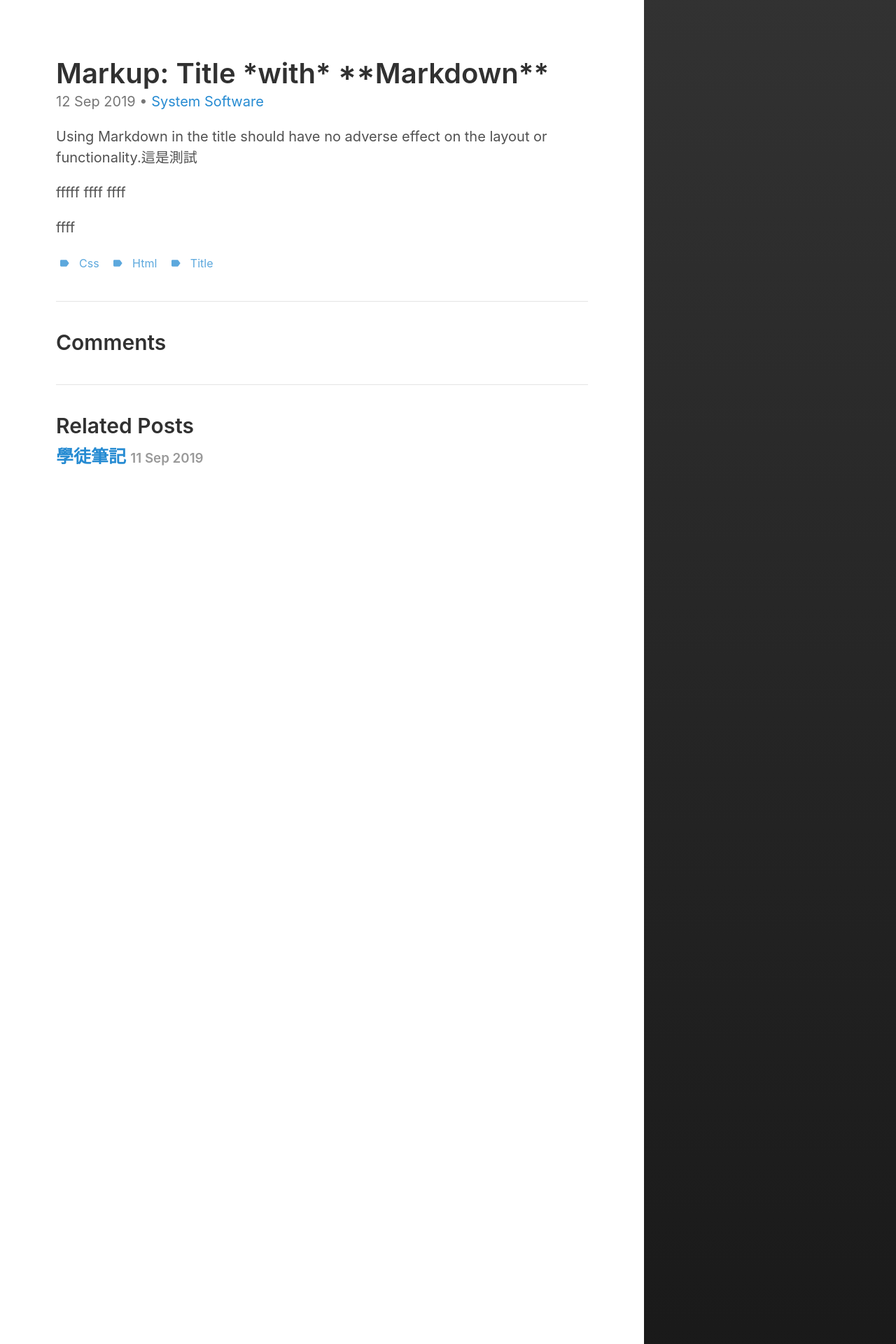
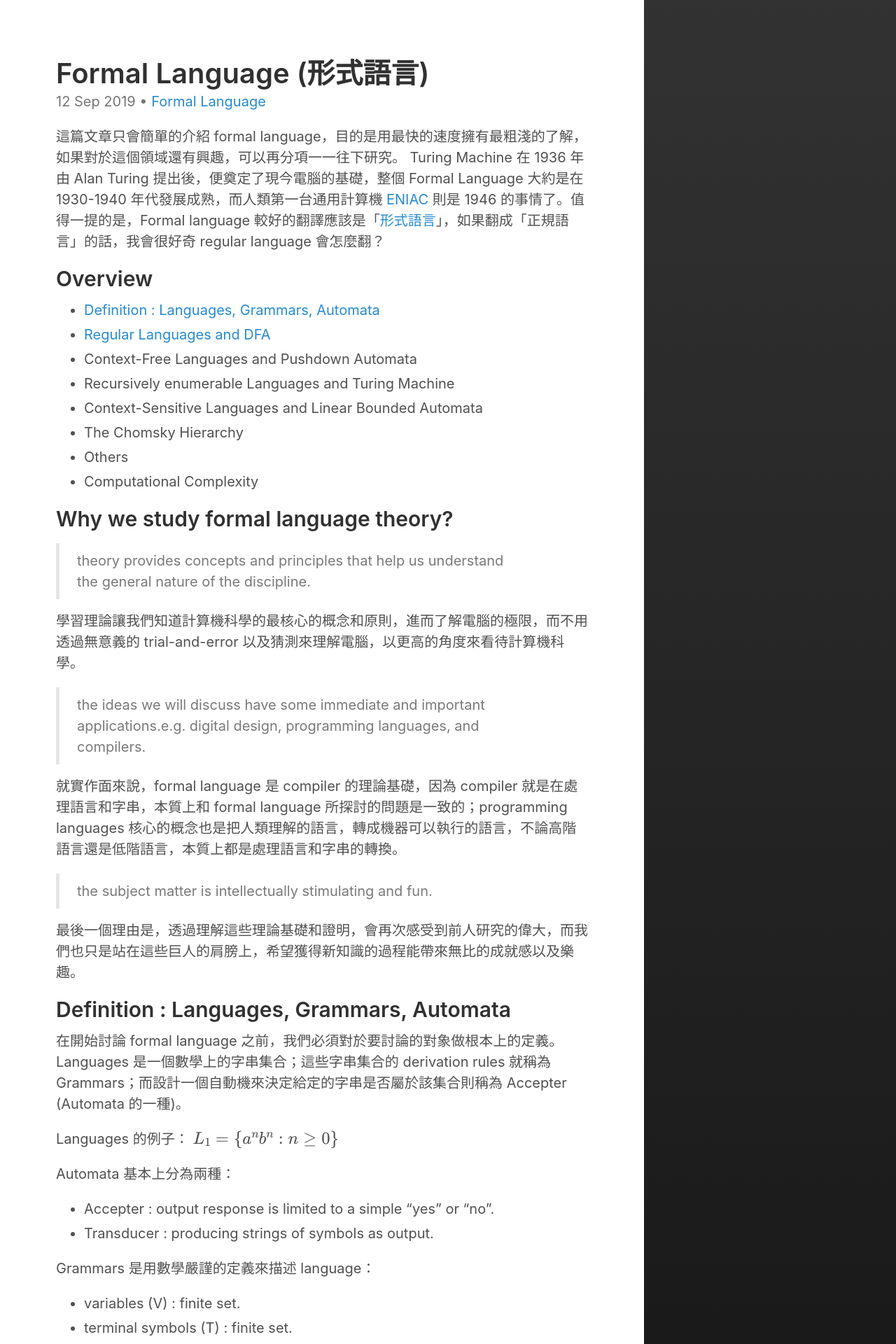
Before and after one commit to srhuang/srhuang.github.io, a Jekyll site: the page built from _posts/2019-09-12-formal-language.md, in a window 1280 px wide. Shown: the top 1920 px of the page at 70% size. Built offline with Jekyll 4.4.1, drawn with Linux system fonts in a browser that asks for light colours; formulas are drawn with MathJax 3; a script that is not in the unit is left out; comment, search, counter and statistics services are not loaded; some of the changed text lies outside the part shown.

Commit message:
draft 01

```diff
--- a/_config.yml
+++ b/_config.yml
@@ -33,3 +33,4 @@ sidebar_home_link:  true
                                 # page. If you change your paginate_path,
                                 # set this to the root of the paginate_path
                                 # to enable a separate blog link.
+mathjax: true
--- a/_layouts/post.html
+++ b/_layouts/post.html
@@ -7,6 +7,7 @@ layout: default
 </header>
 <div class="content">
   {% include post-meta.html post=page %}
+  {% include mathjax.html %}
 
   <div class="post-body">
     {{ content }}
--- a/_posts/2019-09-12-formal-language.md
+++ b/_posts/2019-09-12-formal-language.md
@@ -1,23 +1,74 @@
 ---
 layout: post
 comments: true
-title: "Markup: Title *with* **Markdown**"
+mathjax: true
+title: "Formal Language (形式語言)"
 categories:
-  - System Software
+  - Formal Language
 tags:
-  - css
-  - html
-  - title
+  - theory
+  - mathematics
 ---
 
-Using Markdown in the title should have no adverse effect on the layout or
-functionality.這是測試
+這篇文章只會簡單的介紹 formal language，目的是用最快的速度擁有最粗淺的了解，如果對於這個領域還有興趣，可以再分項一一往下研究。
+Turing Machine 在 1936 年由 Alan Turing 提出後，便奠定了現今電腦的基礎，整個 Formal Language 大約是在 1930-1940 年代發展成熟，而人類第一台通用計算機 [ENIAC](https://zh.wikipedia.org/wiki/%E9%9B%BB%E5%AD%90%E6%95%B8%E5%80%BC%E7%A9%8D%E5%88%86%E8%A8%88%E7%AE%97%E6%A9%9F) 則是 1946 的事情了。值得一提的是，Formal language 較好的翻譯應該是「[形式語言](https://zh.wikipedia.org/wiki/%E5%BD%A2%E5%BC%8F%E8%AF%AD%E8%A8%80)」，如果翻成「正規語言」的話，我會很好奇 regular language 會怎麼翻？
 
 <!--more-->
-fffff
-ffff
-ffff
 
+## Overview
+* [Definition : Languages, Grammars, Automata](#Definition)
+* [Regular Languages and DFA](#Regular)
+* Context-Free Languages and Pushdown Automata
+* Recursively enumerable Languages and Turing Machine
+* Context-Sensitive Languages and Linear Bounded Automata
+* The Chomsky Hierarchy
+* Others
+* Computational Complexity
 
+## Why we study formal language theory?
+>theory provides concepts and principles that help us understand the general nature of the discipline.
 
-ffff
+學習理論讓我們知道計算機科學的最核心的概念和原則，進而了解電腦的極限，而不用透過無意義的 trial-and-error 以及猜測來理解電腦，以更高的角度來看待計算機科學。
+
+>the ideas we will discuss have some immediate and important applications.e.g. digital design, programming languages, and compilers.
+
+就實作面來說，formal language 是 compiler 的理論基礎，因為 compiler 就是在處理語言和字串，本質上和 formal language 所探討的問題是一致的；programming languages 核心的概念也是把人類理解的語言，轉成機器可以執行的語言，不論高階語言還是低階語言，本質上都是處理語言和字串的轉換。
+
+>the subject matter is intellectually stimulating and fun.
+
+最後一個理由是，透過理解這些理論基礎和證明，會再次感受到前人研究的偉大，而我們也只是站在這些巨人的肩膀上，希望獲得新知識的過程能帶來無比的成就感以及樂趣。
+
+## <a id="Definition"></a>Definition : Languages, Grammars, Automata
+在開始討論 formal language 之前，我們必須對於要討論的對象做根本上的定義。
+Languages 是一個數學上的字串集合；這些字串集合的 derivation rules 就稱為 Grammars；而設計一個自動機來決定給定的字串是否屬於該集合則稱為 Accepter (Automata 的一種)。
+
+Languages 的例子：
+$$ L_1=\{ a^nb^n : n \geq 0 \} $$
+
+Automata 基本上分為兩種：
+* Accepter : output response is limited to a simple “yes” or “no”.
+* Transducer : producing strings of symbols as output.
+
+Grammars 是用數學嚴謹的定義來描述 language：
+* variables (V) : finite set.
+* terminal symbols (T) : finite set.
+* start variable (S) : special symbol.
+* productions (P) : which used to derives the strings.
+
+$$
+G_1 = (\{A,S\},\{a,b\},S,P_1)\ with\ P_1\ consisting\ of\ the\ productions \\
+S \to aAb|\lambda \\
+A \to aAb|\lambda
+$$
+
+這個 Grammar 其實就是 Language 那個例子的 Grammar，所以 $$L(G_1) = L_1$$。
+
+## <a id="Regular"></a>Regular Languages and DFA
+
+## Resource
+* An Introduction to Formal Language and Automata (Peter Linz)
+* Introduction to Automata Theory, Languages, and Computation (Hopcroft, Motwani, Ullman)
+* Introduction to the Theory of Computation (Michael Sipser)
+* [正規語言Formal Language | Mr. Opengate
+](https://mropengate.blogspot.com/2015/06/formal-language.html)
+* [Theory of Computation & Automata Theory](https://www.youtube.com/playlist?list=PLBlnK6fEyqRgp46KUv4ZY69yXmpwKOIev)
```
Also changed, not shown: _includes/mathjax.html (added, +22 -0 lines), 8 other files.
